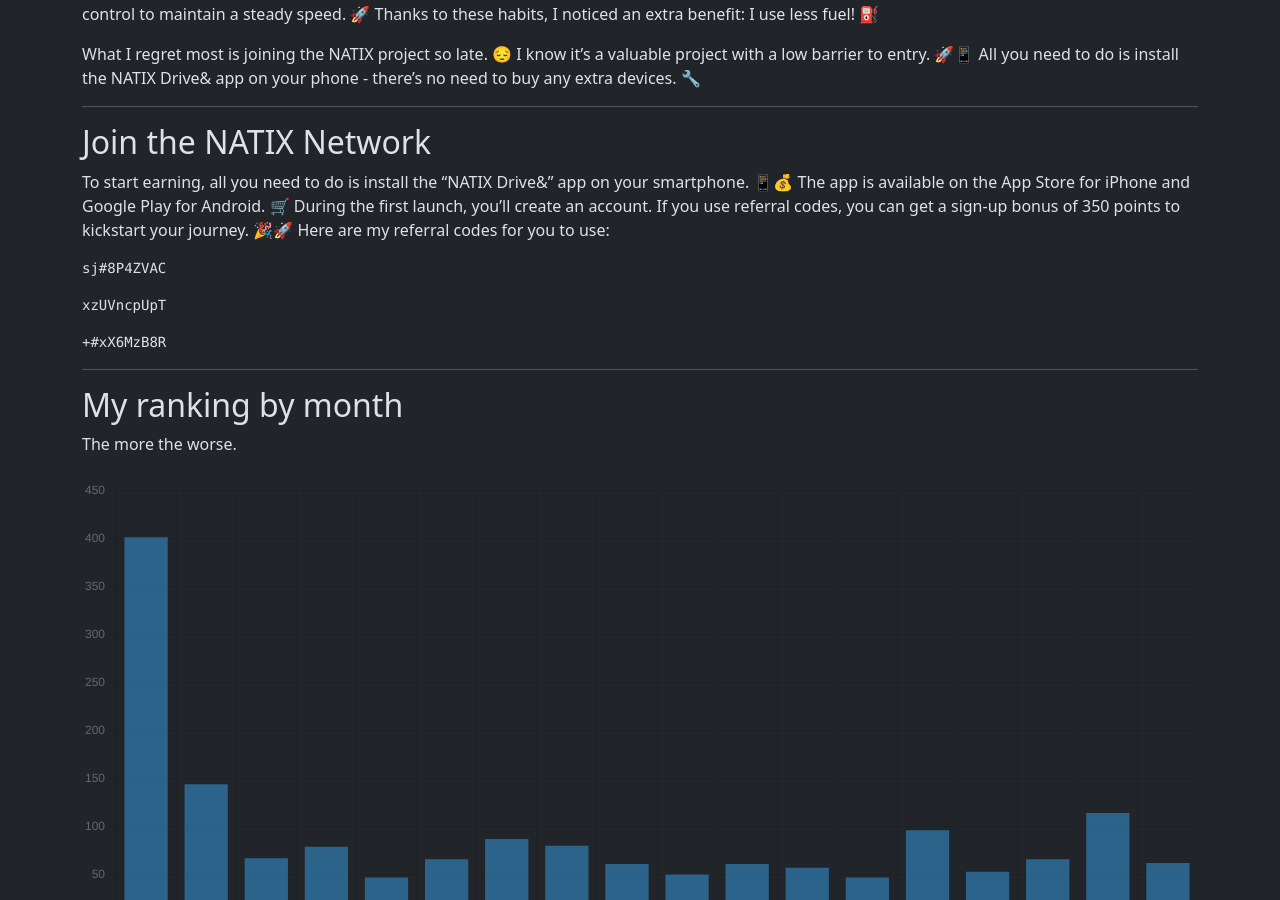
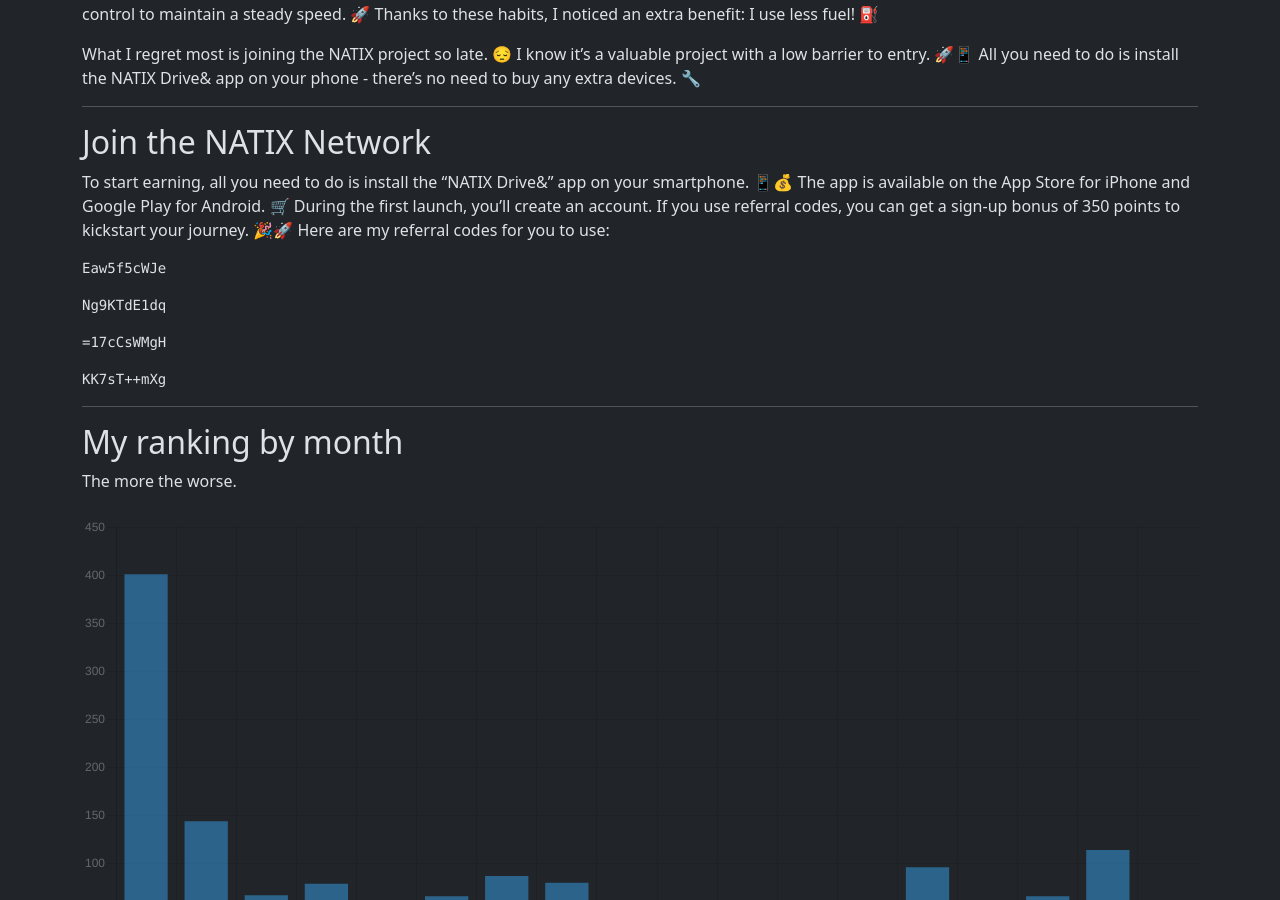
Before and after one commit to torrocus/natix, a Jekyll site: the page built from index.md, in a window 1280 px wide and 900 px high, scrolled down 2352 px. Built offline with Jekyll 4.4.1, drawn with Linux system fonts in a browser that asks for light colours; comment, search, counter and statistics services are not loaded.

Commit message:
Refresh referrer codes

````diff
--- a/index.md
+++ b/index.md
@@ -136,15 +136,19 @@ If you use referral codes, you can get a sign-up bonus of 350 points to kickstar
 Here are my referral codes for you to use:
 <!-- NATIX-REFERRAL-CODES-LIST:START -->
 ```
-sj#8P4ZVAC
+Eaw5f5cWJe
 ```
 
 ```
-xzUVncpUpT
+Ng9KTdE1dq
 ```
 
 ```
-+#xX6MzB8R
+=17cCsWMgH
+```
+
+```
+KK7sT++mXg
 ```
 <!-- NATIX-REFERRAL-CODES-LIST:END -->
 <!--
````
